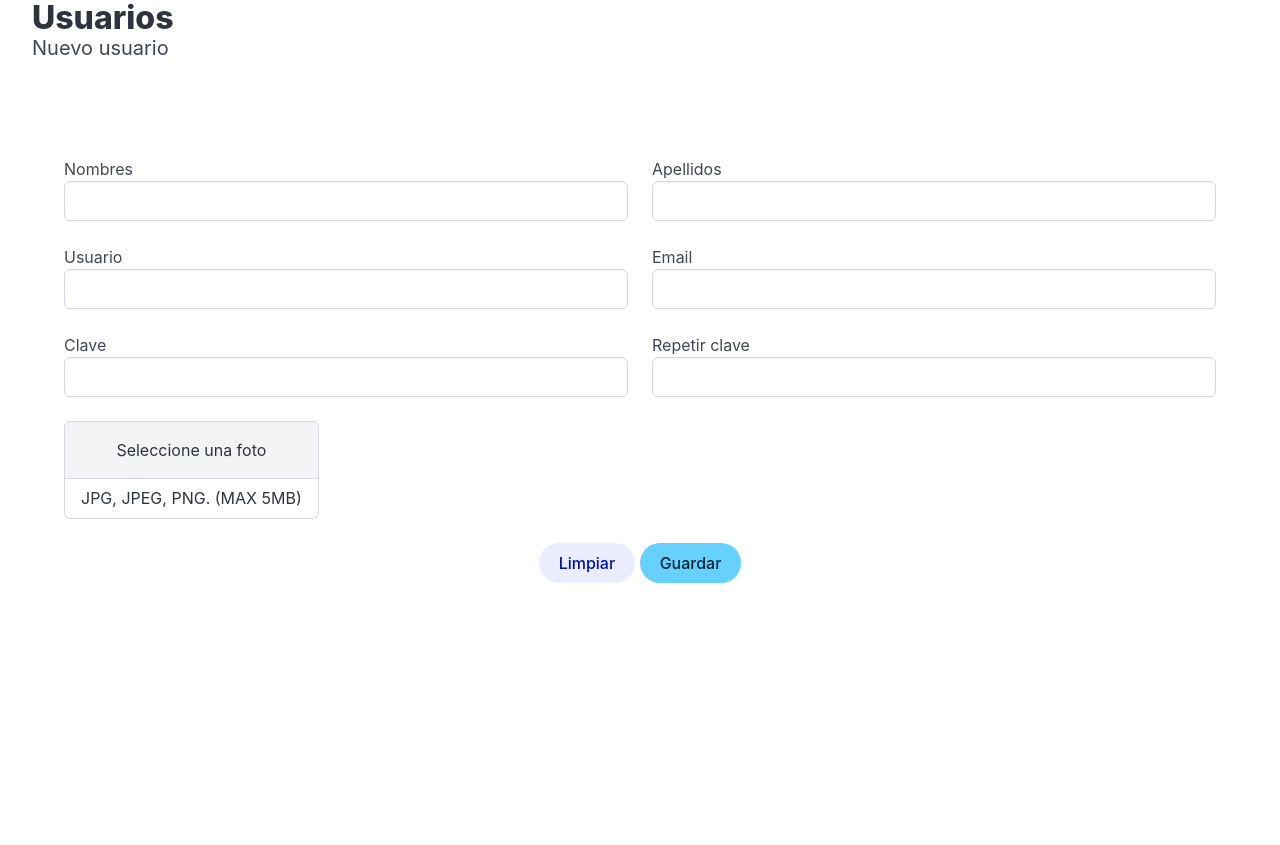
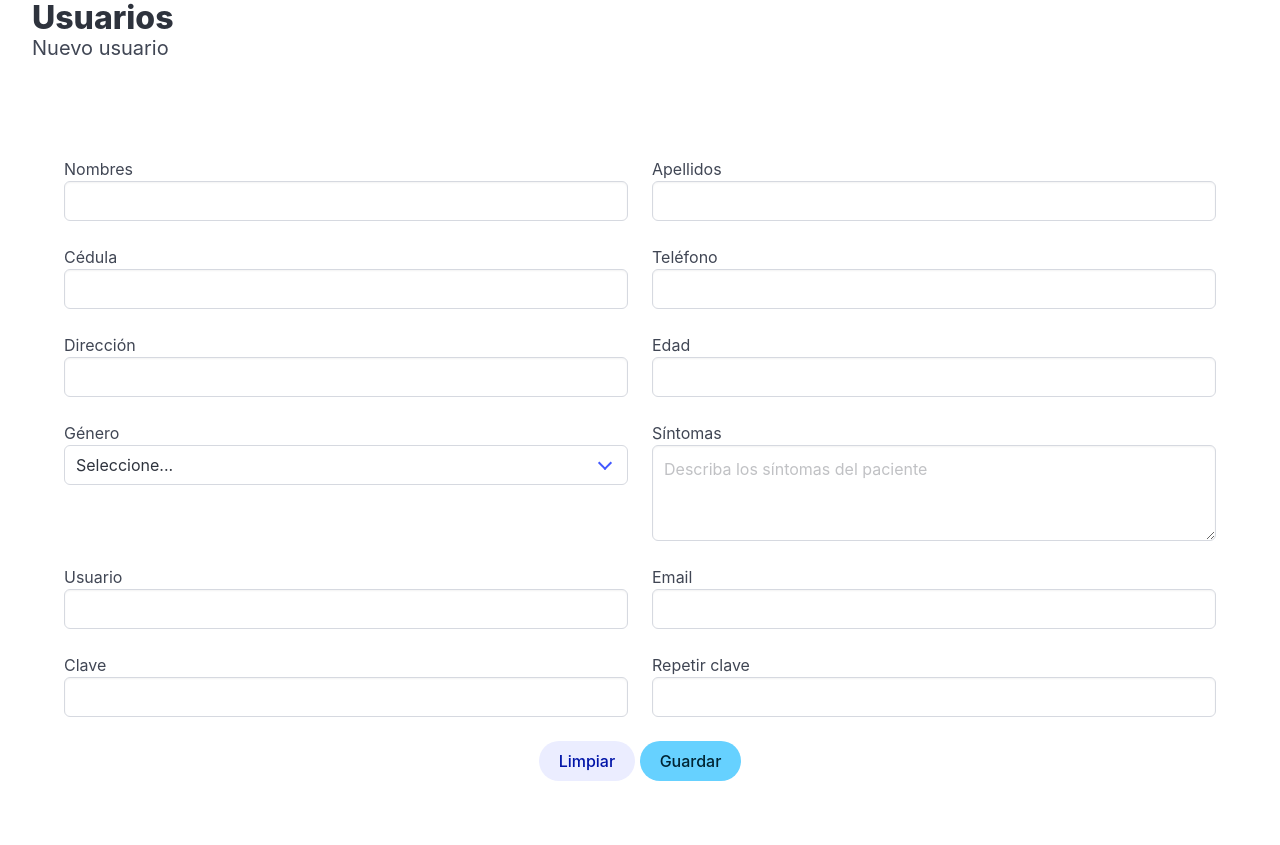
Before and after one commit to AlexDev0627/CRUD-Uv1, a PHP site: the page made by app/views/content/userNew-view.php in a window 1280 px wide. Before the commit the page ends 583 px from the top, so only its background shows below. Run offline with PHP 8.4, Linux system fonts and the light colour scheme; the template is opened without the code that fills it, so the values that code supplies are empty; some libraries are stand-ins or nearby versions.

Commit message:
Agregando campos faltantes de los pacientes en el formulario

```diff
--- a/app/views/content/userNew-view.php
+++ b/app/views/content/userNew-view.php
@@ -1,4 +1,3 @@
-
 <div class="container is-fluid mb-6">
     <h1 class="title">Usuarios</h1>
     <h2 class="subtitle">Nuevo usuario</h2>
@@ -24,6 +23,64 @@
                 </div>
             </div>
         </div>
+
+        <!-- Nuevos campos médicos añadidos aquí -->
+        <div class="columns">
+            <div class="column">
+                <div class="control">
+                    <label>Cédula</label>
+                    <input class="input" type="text" name="cedula" pattern="[0-9]{6,20}" maxlength="20" required >
+                </div>
+            </div>
+            <div class="column">
+                <div class="control">
+                    <label>Teléfono</label>
+                    <input class="input" type="tel" name="telefono" pattern="[0-9+]{7,15}" maxlength="15" >
+                </div>
+            </div>
+        </div>
+
+        <div class="columns">
+            <div class="column">
+                <div class="control">
+                    <label>Dirección</label>
+                    <input class="input" type="text" name="direccion" maxlength="200" >
+                </div>
+            </div>
+            <div class="column">
+                <div class="control">
+                    <label>Edad</label>
+                    <input class="input" type="number" name="edad" min="1" max="120" >
+                </div>
+            </div>
+        </div>
+
+        <div class="columns">
+            <div class="column">
+                <div class="control">
+                    <label>Género</label>
+                    <div class="select is-fullwidth">
+                        <select name="genero" required>
+                            <option value="" selected disabled>Seleccione...</option>
+                            <option value="Masculino">Masculino</option>
+                            <option value="Femenino">Femenino</option>
+                        </select>
+                    </div>
+                </div>
+            </div>
+            <div class="column">
+                <div class="columns">
+    	<div class="column">
+        	<div class="control">
+            	<label>Síntomas</label>
+            	<textarea class="textarea" name="sintomas" rows="3" placeholder="Describa los síntomas del paciente"></textarea>
+       	 </div>
+    	</div>
+</div>
+            </div>
+        </div>
+        <!-- Fin de nuevos campos médicos -->
+
         <div class="columns">
             <div class="column">
                 <div class="control">
@@ -38,6 +95,7 @@
                 </div>
             </div>
         </div>
+
         <div class="columns">
             <div class="column">
                 <div class="control">
@@ -52,7 +110,8 @@
                 </div>
             </div>
         </div>
-		<div class="columns">
+
+        <!-- <div class="columns">
             <div class="column">
                 <div class="file has-name is-boxed">
                     <label class="file-label">
@@ -66,7 +125,8 @@
                     </label>
                 </div>
             </div>
-		</div>
+        </div> -->
+
         <p class="has-text-centered">
             <button type="reset" class="button is-link is-light is-rounded">Limpiar</button>
             <button type="submit" class="button is-info is-rounded">Guardar</button>
```
Also changed, not shown: app/controllers/userController.php (+94 -11 lines). Lines whose indentation alone changed are shown as unchanged.
